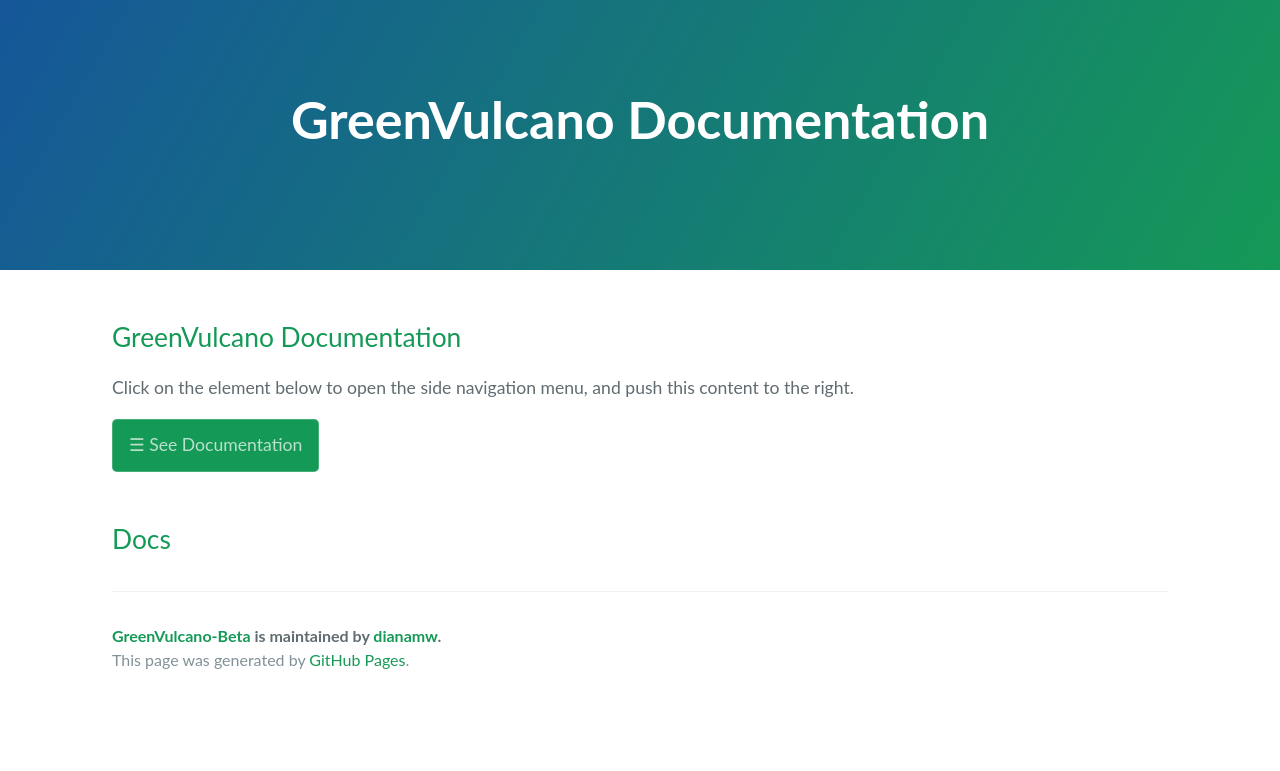
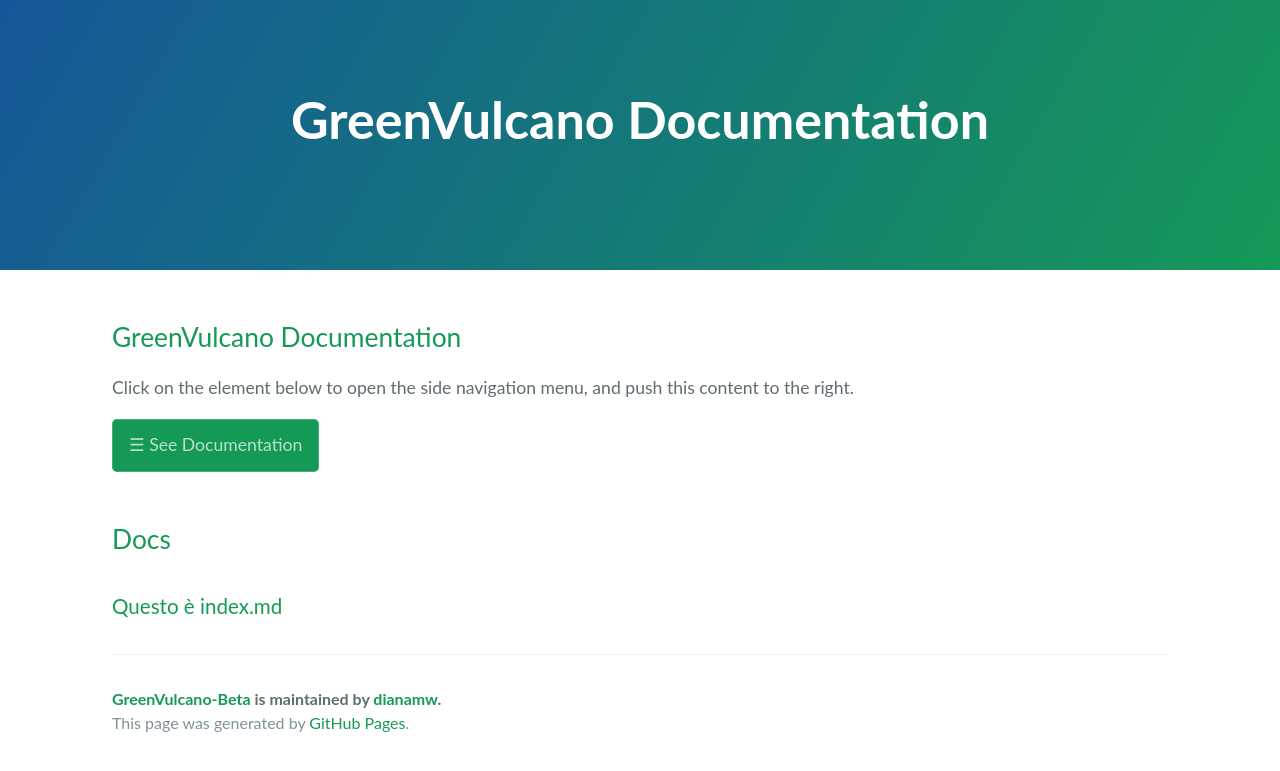
Before and after one commit to dianamw/GreenVulcano-Beta, a Jekyll site: the page built from docs/index.md, in a window 1280 px wide. Shown: the top 771 px of the page. Built offline with Jekyll 4.4.1, drawn with Linux system fonts in a browser that asks for light colours; our own code applies the rules of GitHub Pages for plain Markdown files; the repository's description, which GitHub fills in, is left out.

Commit message:
Update index.md

```diff
--- a/docs/index.md
+++ b/docs/index.md
@@ -1 +1,2 @@
 ## Docs
+### Questo è index.md
```
